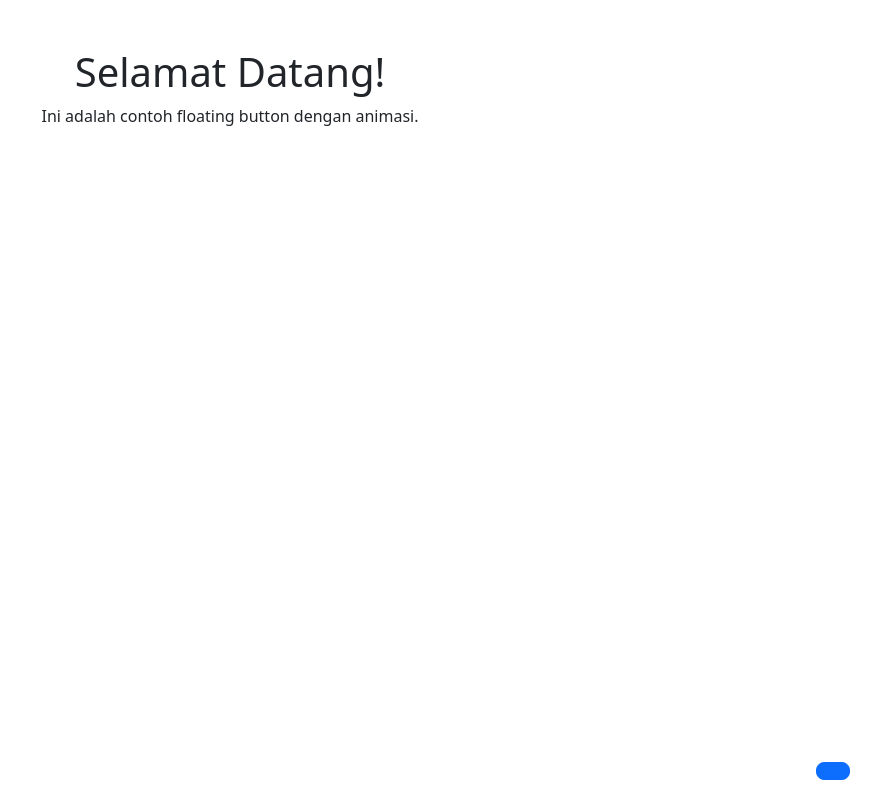
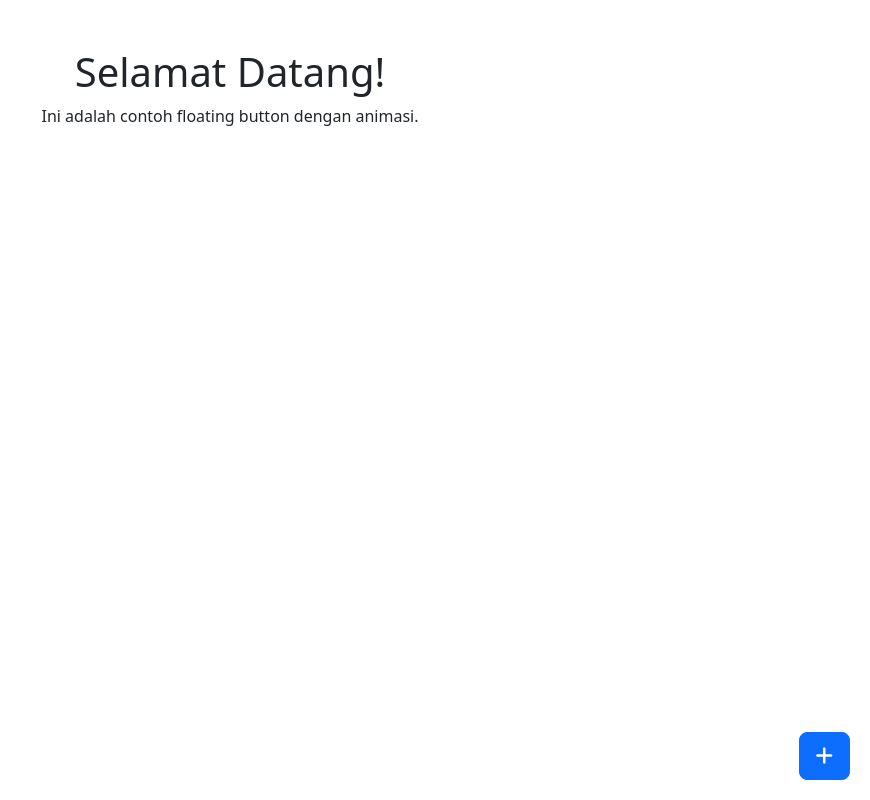
Before and after one commit to yfh0111/profile, a plain HTML site: page index.html in a window 1280 px wide. Shown: the whole page, without its empty margins (410-1280 px from the left). Drawn offline with nearby package versions, Linux system fonts and the light colour scheme.

Commit message:
Update index.html

```diff
--- a/index.html
+++ b/index.html
@@ -7,6 +7,9 @@
 
     <!-- Memasukkan Bootstrap versi terbaru -->
     <link rel="stylesheet" href="https://cdn.jsdelivr.net/npm/bootstrap@5.3.0/dist/css/bootstrap.min.css">
+
+    <!-- Memasukkan Font Awesome -->
+    <link rel="stylesheet" href="https://cdnjs.cloudflare.com/ajax/libs/font-awesome/6.0.0-beta3/css/all.min.css">
 
     <style>
         /* CSS untuk membuat floating button */
@@ -32,7 +35,7 @@
 
     <!-- Floating Button -->
     <a href="#" class="btn btn-primary btn-lg floating-button" id="floatingBtn">
-        <span class="glyphicon glyphicon-plus"></span> <!-- Simbol tambah -->
+        <i class="fas fa-plus"></i> <!-- Ikon Font Awesome -->
     </a>
 
     <!-- Memasukkan script JavaScript Bootstrap dan script animasi -->
```
